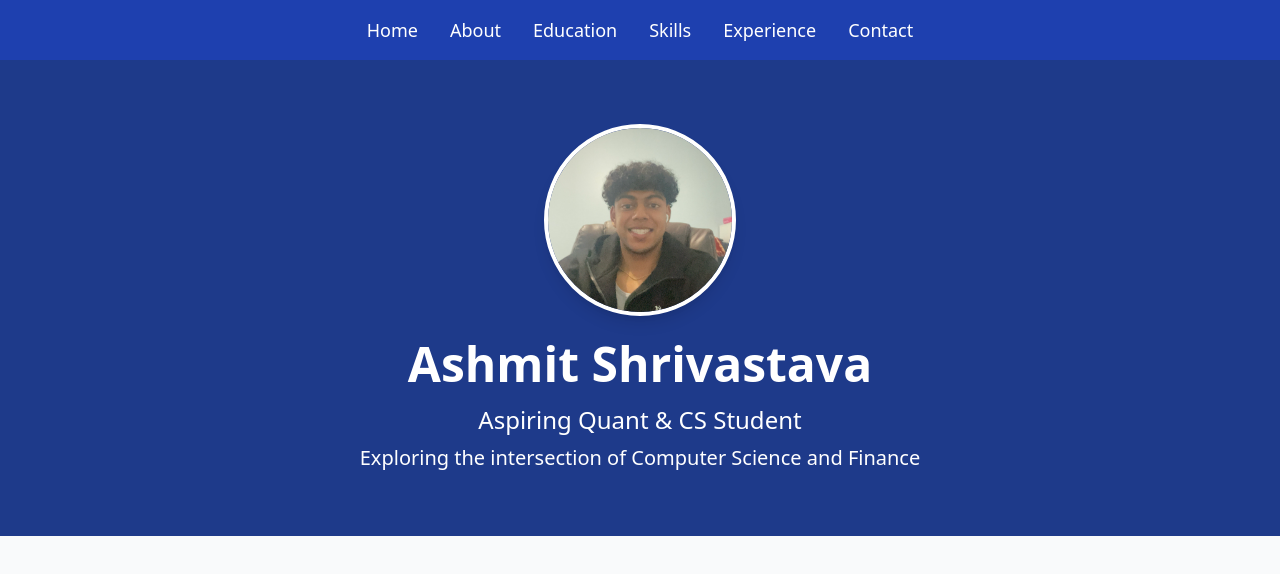
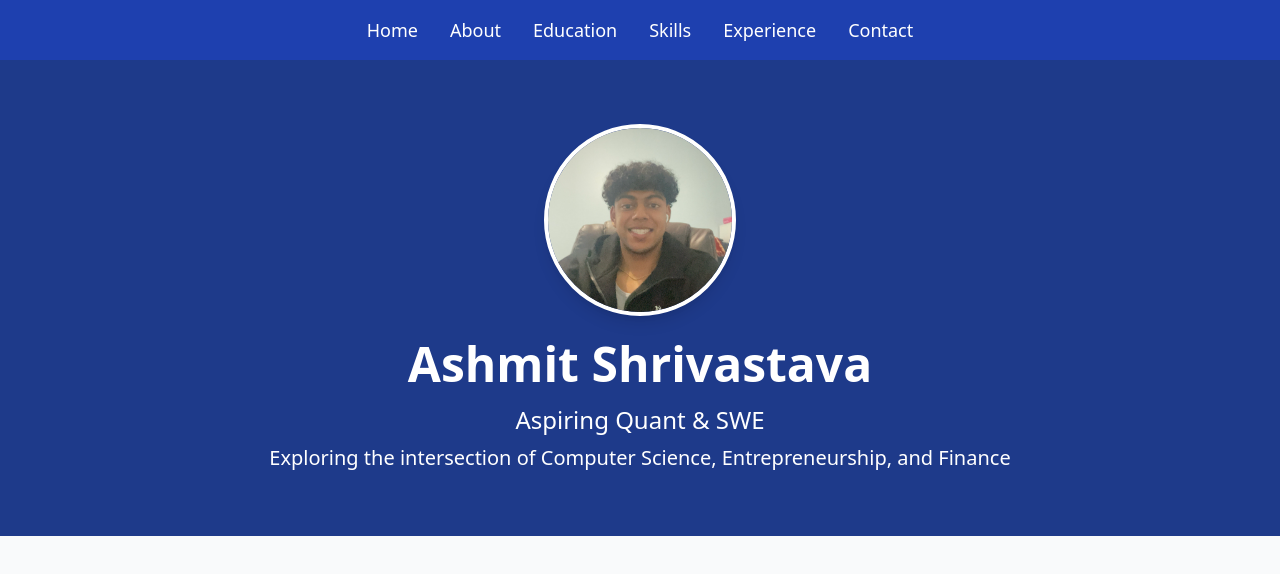
Before and after one commit to ashmit1002/personal-website, a React (Create React App) app: page / in a window 1280 px wide. Shown: the top 574 px of the page. Built offline with nearby package versions, Linux system fonts and the light colour scheme.

Commit message:
interests update

```diff
--- a/src/Header.js
+++ b/src/Header.js
@@ -12,8 +12,8 @@ const Header = () => {
       />
       <div className="text-center">
         <h1 className="text-5xl font-bold">Ashmit Shrivastava</h1>
-        <p className="text-2xl mt-4">Aspiring Quant & CS Student</p>
-        <p className="text-xl mt-2">Exploring the intersection of Computer Science and Finance</p>
+        <p className="text-2xl mt-4">Aspiring Quant & SWE</p>
+        <p className="text-xl mt-2">Exploring the intersection of Computer Science, Entrepreneurship, and Finance</p>
       </div>
     </div>
   );
```
